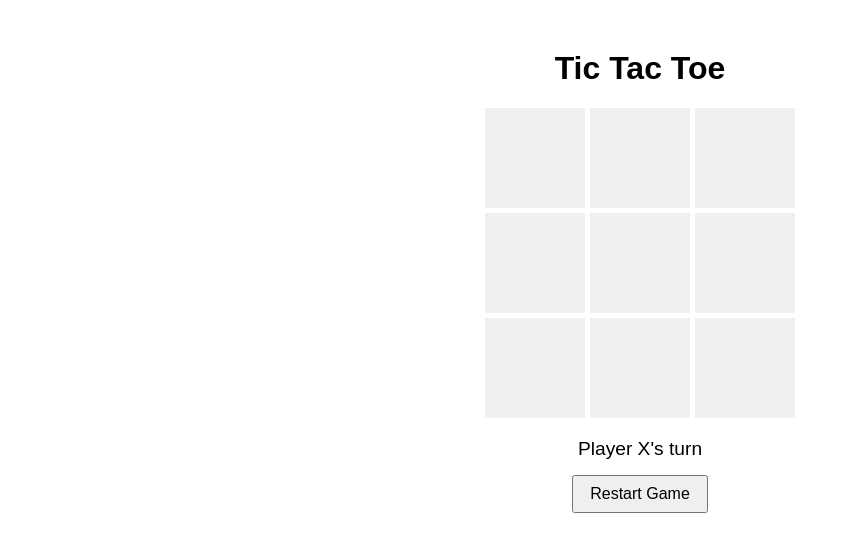
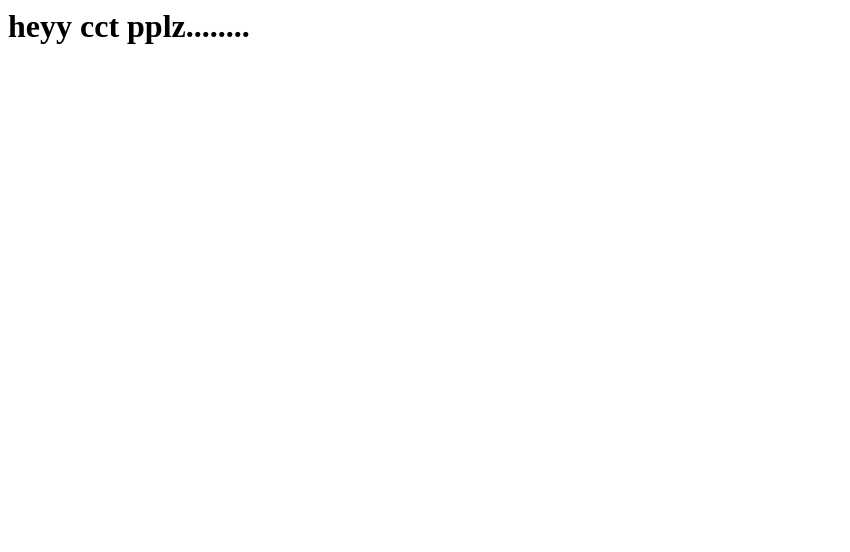
Before and after one commit to sadhanashrestha/sadhana, a plain HTML site: page index.html in a window 1280 px wide. Shown: the whole page, without its empty margins (0-850 px from the left). Drawn offline with Linux system fonts and the light colour scheme.

Commit message:
create a html

```diff
--- a/index.html
+++ b/index.html
@@ -1,115 +1 @@
-<!DOCTYPE html>
-<html lang="en">
-<head>
-  <meta charset="UTF-8">
-  <title>Tic Tac Toe</title>
-  <style>
-    body {
-      font-family: Arial, sans-serif;
-      text-align: center;
-      margin-top: 50px;
-    }
-    #board {
-      display: grid;
-      grid-template-columns: repeat(3, 100px);
-      grid-template-rows: repeat(3, 100px);
-      gap: 5px;
-      justify-content: center;
-      margin: 20px auto;
-    }
-    .cell {
-      width: 100px;
-      height: 100px;
-      background: #f0f0f0;
-      display: flex;
-      align-items: center;
-      justify-content: center;
-      font-size: 2em;
-      cursor: pointer;
-    }
-    .cell.taken {
-      cursor: not-allowed;
-    }
-    #status {
-      margin-top: 20px;
-      font-size: 1.2em;
-    }
-    button {
-      margin-top: 15px;
-      padding: 8px 16px;
-      font-size: 1em;
-    }
-  </style>
-</head>
-<body>
-  <h1>Tic Tac Toe</h1>
-  <div id="board"></div>
-  <div id="status">Player X's turn</div>
-  <button onclick="resetGame()">Restart Game</button>
-
-  <script>
-    const board = document.getElementById("board");
-    const status = document.getElementById("status");
-    let currentPlayer = "X";
-    let gameActive = true;
-    let cells = Array(9).fill(null);
-
-    function createBoard() {
-      board.innerHTML = "";
-      cells.fill(null);
-      for (let i = 0; i < 9; i++) {
-        const cell = document.createElement("div");
-        cell.classList.add("cell");
-        cell.dataset.index = i;
-        cell.addEventListener("click", handleClick);
-        board.appendChild(cell);
-      }
-      status.textContent = "Player X's turn";
-      currentPlayer = "X";
-      gameActive = true;
-    }
-
-    function handleClick(e) {
-      const index = e.target.dataset.index;
-      if (!gameActive || cells[index]) return;
-
-      cells[index] = currentPlayer;
-      e.target.textContent = currentPlayer;
-      e.target.classList.add("taken");
-
-      if (checkWinner()) {
-        status.textContent = `Player ${currentPlayer} wins!`;
-        gameActive = false;
-        return;
-      }
-
-      if (cells.every(cell => cell)) {
-        status.textContent = "It's a draw!";
-        gameActive = false;
-        return;
-      }
-
-      currentPlayer = currentPlayer === "X" ? "O" : "X";
-      status.textContent = `Player ${currentPlayer}'s turn`;
-    }
-
-    function checkWinner() {
-      const winningCombos = [
-        [0,1,2],[3,4,5],[6,7,8], // rows
-        [0,3,6],[1,4,7],[2,5,8], // columns
-        [0,4,8],[2,4,6]          // diagonals
-      ];
-      return winningCombos.some(combo => {
-        const [a,b,c] = combo;
-        return cells[a] && cells[a] === cells[b] && cells[a] === cells[c];
-      });
-    }
-
-    function resetGame() {
-      createBoard();
-    }
-
-    createBoard();
-  </script>
-</body>
-</html>
+<h1> heyy cct pplz........</h1>
```
